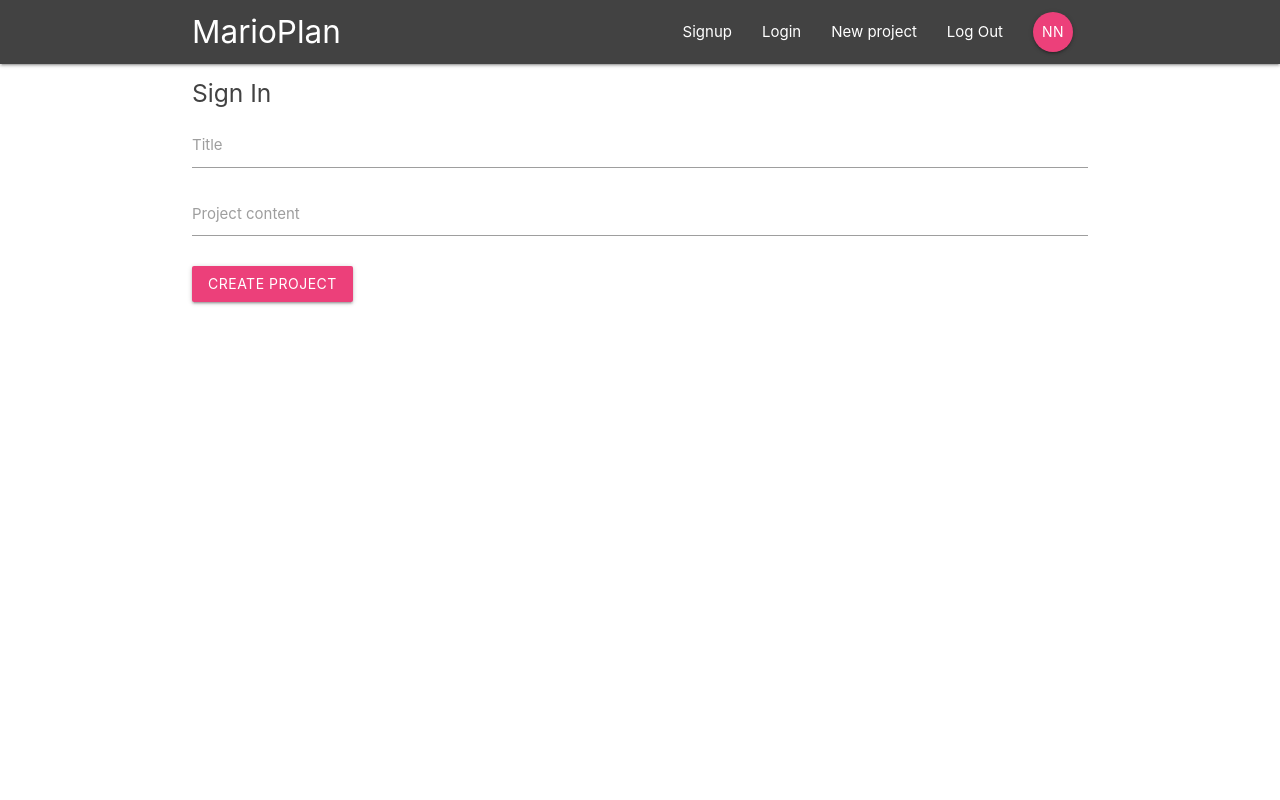
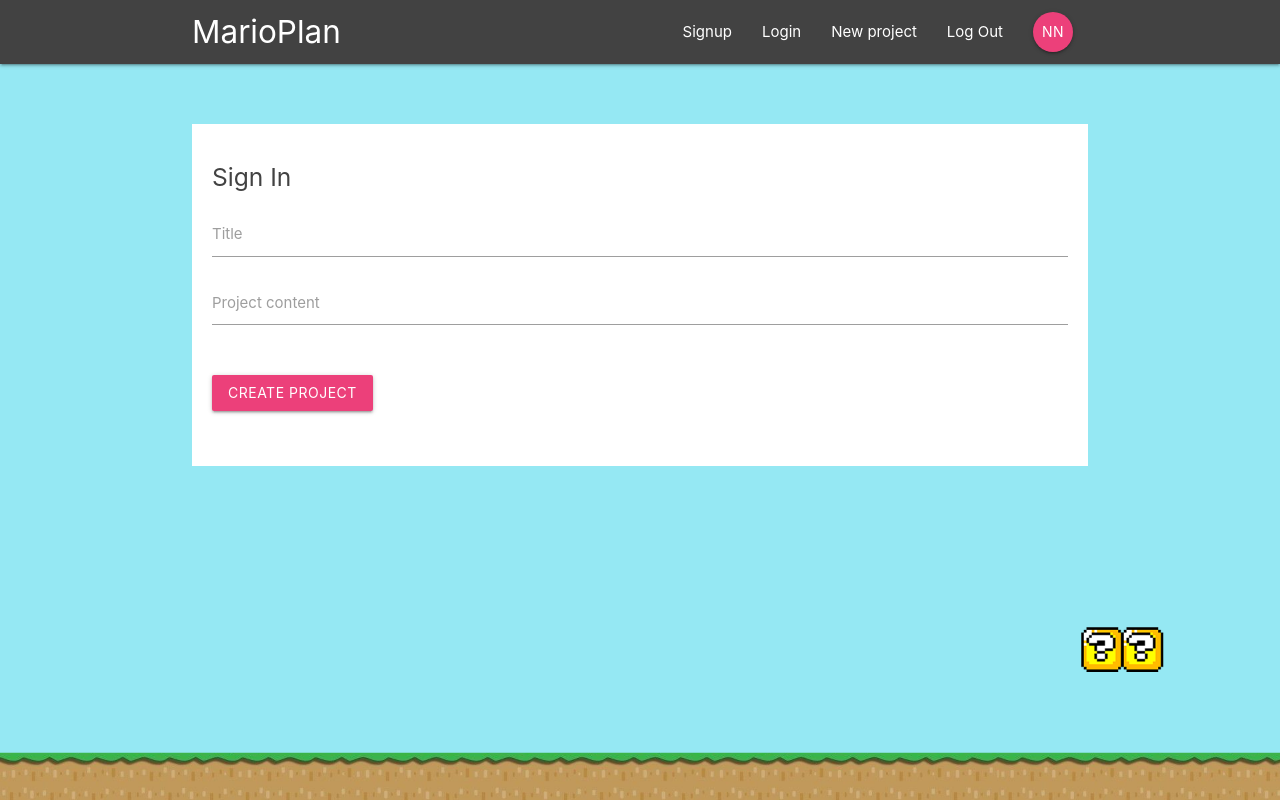
Before and after one commit to CrummenauerCA/ReactReduxFirebase, a React (Create React App) app: page /create in a window 1280 px wide. Built offline with nearby package versions, Linux system fonts and the light colour scheme.

Commit message:
Styling the components

```diff
--- a/src/components/layout/Navbar.js
+++ b/src/components/layout/Navbar.js
@@ -7,7 +7,7 @@
   return (
     <nav className="nav-wrapper grey darken-3">
       <div className="container">
-        <Link to='/' className="container brand-logo">MarioPlan</Link>
+        <Link to='/' className="brand-logo">MarioPlan</Link>
         <SignedInLinks />
         <SignedOutLinks />
       </div>
--- a/src/components/layout/SignedInLinks.js
+++ b/src/components/layout/SignedInLinks.js
@@ -4,7 +4,7 @@
 const SignedInLinks = () => {
   return (
     <ul className="right">
-      <li><NavLink to='/'>New project</NavLink></li>
+      <li><NavLink to='/create'>New project</NavLink></li>
       <li><NavLink to='/'>Log Out</NavLink></li>
       <li><NavLink to='/' className='btn btn-floating pink lighten-1'>NN</NavLink></li>
     </ul>
--- a/src/components/layout/SignedOutLinks.js
+++ b/src/components/layout/SignedOutLinks.js
@@ -4,8 +4,8 @@
 const SignedOutLinks = () => {
   return (
     <ul className="right">
-      <li><NavLink to='/'>Signup</NavLink></li>
-      <li><NavLink to='/'>Login</NavLink></li>
+      <li><NavLink to='/signup'>Signup</NavLink></li>
+      <li><NavLink to='/signin'>Login</NavLink></li>
     </ul>
   );
 }
--- a/src/index.css
+++ b/src/index.css
@@ -1,14 +1,37 @@
+html {
+  min-height: 100%;
+}
+
 body {
   margin: 0;
   padding: 0;
-  font-family: -apple-system, BlinkMacSystemFont, "Segoe UI", "Roboto", "Oxygen",
-    "Ubuntu", "Cantarell", "Fira Sans", "Droid Sans", "Helvetica Neue",
-    sans-serif;
-  -webkit-font-smoothing: antialiased;
-  -moz-osx-font-smoothing: grayscale;
+  background: url(/img/mario-bg.png) no-repeat;
+  background-size: 100%;
+  background-position: bottom;
+  background-color: #95e8f3;
+  min-height: 100%;
 }
 
-code {
-  font-family: source-code-pro, Menlo, Monaco, Consolas, "Courier New",
-    monospace;
+form {
+  padding: 20px;
+  margin-top: 60px;
 }
+
+form button, form h5 {
+  margin: 20px 0
+}
+
+input[type=text]:not(.browser-default):focus:not([readonly]),
+input[type=email]:not(.browser-default):focus:not([readonly]),
+input[type=password]:not(.browser-default):focus:not([readonly]),
+textarea.materialize-textarea:focus:not([readonly]){
+  border-color: #ec407a;
+  box-shadow: none;
+}
+
+input[type=text]:not(.browser-default):focus:not([readonly]) + label,
+textarea.materialize-textarea:focus:not([readonly]) + label,
+input[type=email]:not(.browser-default):focus:not([readonly]) + label,
+input[type=password]:not(.browser-default):focus:not([readonly]) + label{
+  color: #ec407a !important;
+}
```
Also changed, not shown: public/img/mario-bg.png (added).
